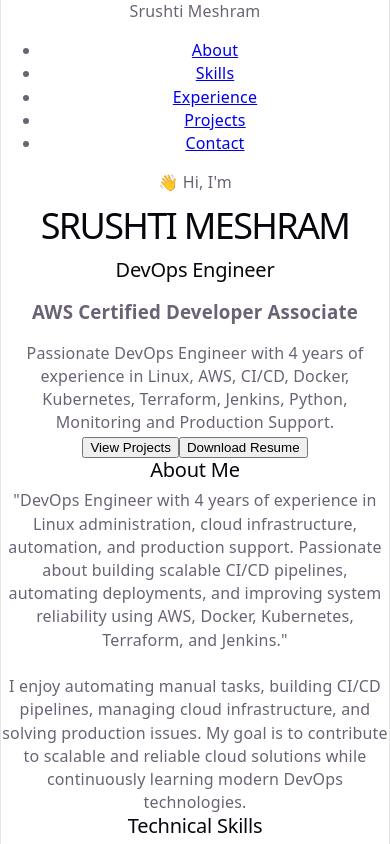
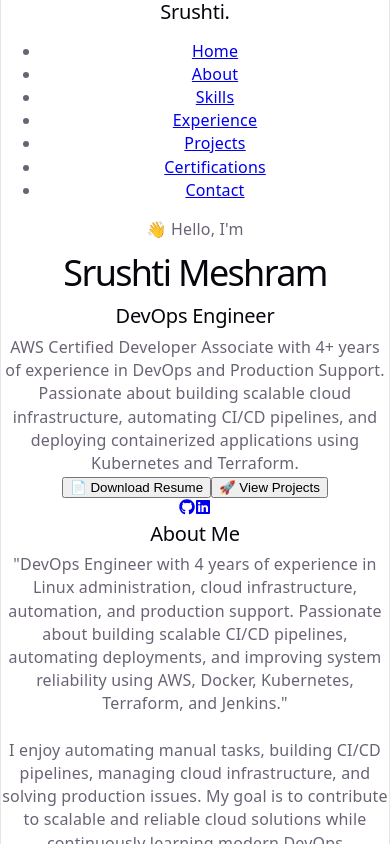
Before and after one commit to srushti-svg/srushti-devops-portfolio, a React (Vite) app: page / in a window 390 px wide. Shown: the top 844 px of the page. Built offline with nearby package versions, Linux system fonts and the light colour scheme; the HTML template or start-up script is replaced by a standard one.

Commit message:
Completed portfolio UI and responsive design

```diff
--- a/src/App.jsx
+++ b/src/App.jsx
@@ -2,6 +2,11 @@ import Navbar from "./components/Navbar";
 import Hero from "./components/Hero";
 import About from "./components/About";
 import Skills from "./components/Skills";
+import Experience from "./components/Experience";
+import Projects from "./components/Projects";
+import Certifications from "./components/Certifications";
+import Contact from "./components/Contact";
+import Footer from "./components/Footer";
 
 function App() {
   return (
@@ -10,7 +15,11 @@ function App() {
       <Hero />
       <About />
       <Skills />
-      <h1>Hello Srushti 🚀</h1>
+      <Experience />
+      <Projects />
+      <Certifications />
+      <Contact />
+      <Footer />
     </>
   );
 }
--- a/src/components/Contact.jsx
+++ b/src/components/Contact.jsx
@@ -14,19 +14,19 @@ function Contact() {
         <p>
           📧 Email:
           <br />
-          <strong>YOUR_EMAIL@gmail.com</strong>
+          <strong>srushtim61@gmail.com</strong>
         </p>
 
         <p>
           💼 LinkedIn:
           <br />
-          <strong>linkedin.com/in/YOUR_PROFILE</strong>
+          <strong>Srushti Meshram</strong>
         </p>
 
         <p>
           💻 GitHub:
           <br />
-          <strong>github.com/YOUR_USERNAME</strong>
+          <strong>srushti-svg</strong>
         </p>
 
       </div>
--- a/src/components/Hero.jsx
+++ b/src/components/Hero.jsx
@@ -1,30 +1,60 @@
+import { FaGithub, FaLinkedin } from "react-icons/fa";
 function Hero() {
   return (
     <section className="hero">
 
-      <p className="greeting">👋 Hi, I'm</p>
+      <p className="greeting">👋 Hello, I'm</p>
 
-      <h1>SRUSHTI MESHRAM</h1>
+      <h1>Srushti Meshram</h1>
 
       <h2>DevOps Engineer</h2>
 
-      <h3>AWS Certified Developer Associate</h3>
-
       <p className="description">
-        Passionate DevOps Engineer with 4 years of experience in Linux,
-        AWS, CI/CD, Docker, Kubernetes, Terraform, Jenkins, Python,
-        Monitoring and Production Support.
+        AWS Certified Developer Associate with 4+ years of experience in
+        DevOps and Production Support.
+        Passionate about building scalable cloud infrastructure,
+        automating CI/CD pipelines, and deploying containerized
+        applications using Kubernetes and Terraform.
       </p>
 
       <div className="buttons">
-        <button className="primary-btn">
-          View Projects
-        </button>
 
-        <button className="secondary-btn">
-          Download Resume
-        </button>
-      </div>
+  <a
+    href="/resume/Srushti_Meshram_Devops.pdf"
+    target="_blank"
+    rel="noreferrer"
+  >
+    <button className="primary-btn">
+      📄 Download Resume
+    </button>
+  </a>
+
+  <a href="#projects">
+    <button className="secondary-btn">
+      🚀 View Projects
+    </button>
+  </a>
+
+</div>
+<div className="social-icons">
+
+  <a
+    href="https://github.com/srushti-svg"
+    target="_blank"
+    rel="noreferrer"
+  >
+    <FaGithub />
+  </a>
+
+ <a
+  href="https://www.linkedin.com/in/srushti-meshram-042368191/?skipRedirect=true"
+  target="_blank"
+  rel="noopener noreferrer"
+>
+  <FaLinkedin />
+</a>
+
+</div>
 
     </section>
   );
--- a/src/components/Navbar.jsx
+++ b/src/components/Navbar.jsx
@@ -1,17 +1,15 @@
 function Navbar() {
   return (
     <nav className="navbar">
-      <div className="logo">Srushti Meshram</div>
+      <h2 className="logo">Srushti.</h2>
 
       <ul className="nav-links">
+        <li><a href="#home">Home</a></li>
         <li><a href="#about">About</a></li>
-
         <li><a href="#skills">Skills</a></li>
-
         <li><a href="#experience">Experience</a></li>
-
         <li><a href="#projects">Projects</a></li>
-
+        <li><a href="#certifications">Certifications</a></li>
         <li><a href="#contact">Contact</a></li>
       </ul>
     </nav>
--- a/src/components/Skills.jsx
+++ b/src/components/Skills.jsx
@@ -2,7 +2,7 @@ import {
   FaLinux,
   FaDocker,
   FaJenkins,
-  FaPython,
+  FaGithub,
   FaGitAlt,
 } from "react-icons/fa";
 
@@ -10,7 +10,8 @@ import {
   SiKubernetes,
   SiTerraform,
   SiAnsible,
-  SiSplunk,
+  SiPrometheus,
+  SiGrafana,
 } from "react-icons/si";
 
 function Skills() {
@@ -21,10 +22,12 @@ function Skills() {
     { name: "Kubernetes", icon: <SiKubernetes /> },
     { name: "Terraform", icon: <SiTerraform /> },
     { name: "Jenkins", icon: <FaJenkins /> },
-    { name: "Python", icon: <FaPython /> },
+    { name: "GitHub Actions", icon: <FaGithub /> },
+    { name: "ArgoCD", icon: "🚀" },
     { name: "Ansible", icon: <SiAnsible /> },
-    { name: "Splunk", icon: <SiSplunk /> },
     { name: "Git", icon: <FaGitAlt /> },
+    { name: "Prometheus", icon: <SiPrometheus /> },
+    { name: "Grafana", icon: <SiGrafana /> },
   ];
 
   return (
--- a/src/styles/global.css
+++ b/src/styles/global.css
@@ -1,4 +1,7 @@
-* {
+html{
+    scroll-behavior:smooth;
+}
+*{
   margin: 0;
   padding: 0;
   box-sizing: border-box;
@@ -13,50 +16,58 @@ body {
   font-family: Arial, Helvetica, sans-serif;
 }
 
+/* ================= HERO ================= */
+
 .hero{
-    height:100vh;
+    min-height:100vh;
     display:flex;
     flex-direction:column;
     justify-content:center;
     align-items:center;
     text-align:center;
-    padding:20px;
+    padding:0 10%;
 }
 
 .greeting{
-    font-size:24px;
     color:#38bdf8;
-    margin-bottom:15px;
+    font-size:22px;
+    margin-bottom:20px;
+    letter-spacing:1px;
 }
 
 .hero h1{
-    font-size:70px;
-    font-weight:bold;
+    font-size:72px;
+    color:white;
     margin-bottom:15px;
 }
 
 .hero h2{
     font-size:34px;
-    color:white;
-    margin-bottom:10px;
-}
-
-.hero h3{
     color:#38bdf8;
-    margin-bottom:25px;
+    margin-bottom:30px;
 }
 
 .description{
-    max-width:750px;
+    max-width:850px;
+    color:#cbd5e1;
+    font-size:20px;
     line-height:1.8;
-    font-size:20px;
-    color:#cbd5e1;
-    margin-bottom:40px;
+    margin-bottom:45px;
 }
 
 .buttons{
     display:flex;
     gap:20px;
+    flex-wrap:wrap;
+}
+
+button{
+    padding:16px 32px;
+    font-size:17px;
+    border:none;
+    border-radius:10px;
+    cursor:pointer;
+    transition:.3s;
 }
 
 .primary-btn{
@@ -64,56 +75,52 @@ body {
     color:white;
 }
 
+.primary-btn:hover{
+    transform:translateY(-5px);
+}
 
 .secondary-btn{
     background:transparent;
+    color:#38bdf8;
     border:2px solid #38bdf8;
-    color:#38bdf8;
 }
 
-button{
-    padding:15px 30px;
-    border:none;
-    border-radius:8px;
-    font-size:17px;
-    cursor:pointer;
-    transition:.3s;
+.secondary-btn:hover{
+    background:#38bdf8;
+    color:white;
 }
-
-button:hover{
-    transform:translateY(-5px);
-}
-
 /* ================= NAVBAR ================= */
 
 .navbar{
     position:fixed;
     top:0;
     width:100%;
-    padding:20px 80px;
+    padding:20px 8%;
     display:flex;
     justify-content:space-between;
     align-items:center;
-    background:#111827;
+    background:#0f172a;
+    z-index:1000;
+    box-shadow:0 2px 10px rgba(0,0,0,0.2);
 }
 
 .logo{
-    font-size:24px;
+    color:#38bdf8;
+    font-size:28px;
     font-weight:bold;
-    color:#38bdf8;
 }
 
 .nav-links{
     display:flex;
     list-style:none;
-    gap:35px;
+    gap:30px;
 }
 
 .nav-links a{
     color:white;
     text-decoration:none;
-    font-size:18px;
-    transition:.3s;
+    transition:0.3s;
+    font-weight:500;
 }
 
 .nav-links a:hover{
@@ -424,3 +431,125 @@ button:hover{
     color:#94a3b8;
     margin:10px;
 }
+
+/* ================= RESPONSIVE DESIGN ================= */
+
+@media (max-width: 1024px){
+
+.hero h1{
+    font-size:56px;
+}
+
+.hero h2{
+    font-size:28px;
+}
+
+.description{
+    font-size:18px;
+}
+
+.skills-grid,
+.projects-grid,
+.cert-grid{
+    grid-template-columns:repeat(2,1fr);
+}
+
+}
+
+
+@media (max-width:768px){
+
+.navbar{
+    flex-direction:column;
+    gap:15px;
+    padding:15px;
+}
+
+.nav-links{
+    flex-wrap:wrap;
+    justify-content:center;
+    gap:18px;
+}
+
+.hero{
+    padding:120px 20px 60px;
+}
+
+.hero h1{
+    font-size:42px;
+}
+
+.hero h2{
+    font-size:24px;
+}
+
+.description{
+    font-size:17px;
+}
+
+.buttons{
+    flex-direction:column;
+    width:100%;
+    align-items:center;
+}
+
+.buttons button{
+    width:260px;
+}
+
+.skills-grid,
+.projects-grid,
+.cert-grid{
+    grid-template-columns:1fr;
+}
+
+.experience-card{
+    padding:25px;
+}
+
+.social-icons{
+    justify-content:center;
+}
+
+}
+
+
+@media (max-width:480px){
+
+.hero h1{
+    font-size:34px;
+}
+
+.hero h2{
+    font-size:22px;
+}
+
+.description{
+    font-size:16px;
+}
+
+section{
+    padding:70px 20px;
+}
+
+}
+
+/* ================= SOCIAL ICONS ================= */
+
+.social-icons{
+    display:flex;
+    justify-content:center;
+    gap:30px;
+    margin-top:35px;
+}
+
+.social-icons a{
+    color:#38bdf8;
+    font-size:42px;
+    transition:0.3s ease;
+}
+
+.social-icons a:hover{
+    color:white;
+    transform:translateY(-5px) scale(1.15);
+}
```
Also changed, not shown: 1 other file (tests, documents, lock files or other folders).
